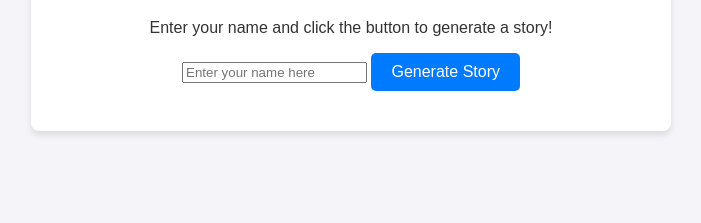
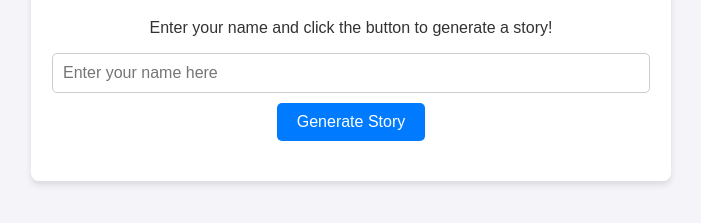
Before and after one commit to hehebwaii/silly-story, a plain HTML site: page index.html in a window 1280 px wide. Shown: the part 109-332 px from the top of the page, without its empty margins (289-990 px from the left). Drawn offline with Linux system fonts and the light colour scheme.

Commit message:
Update style.css

```diff
--- a/style.css
+++ b/style.css
@@ -34,3 +34,12 @@ button:hover {
   font-size: 18px;
   color: #555;
 }
+
+input {
+  padding: 10px;
+  font-size: 16px;
+  border: 1px solid #ccc;
+  border-radius: 5px;
+  margin-bottom: 10px;
+  width: calc(100% - 24px);
+}
```
